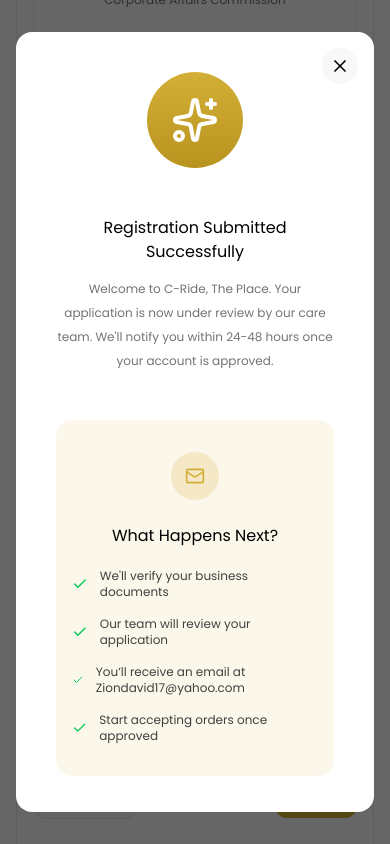
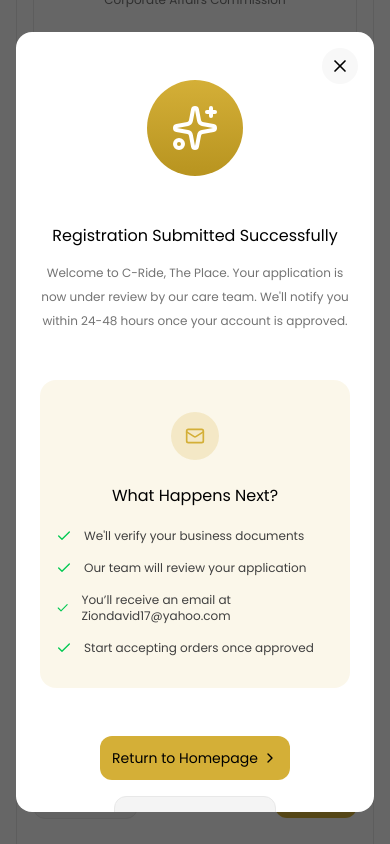
Before and after one commit to C-Ride-Albacorre/frontend-nextjs, a Next.js app: page /onboarding/business-document in a window 390 px wide. Both pictures are taken after a click on the button "Proceed". Shown: the part 396-1240 px from the top of the page. Built offline with nearby package versions, Linux system fonts and the light colour scheme.

Commit message:
Refactor ButtonPrevious and ButtonProceed components to accept className prop for improved styling flexibility; adjust layout in SuccessModal for better responsiveness

```diff
--- a/components/ui/buttons/button-previous.tsx
+++ b/components/ui/buttons/button-previous.tsx
@@ -5,14 +5,16 @@
 export default function ButtonPrevious({
   buttonText,
   href,
+  className,
 }: {
   buttonText: string;
   href: string;
+  className?: string;
 }) {
   return (
     <Link
       href={href}
-      className="px-3 py-3  lg:px-8 lg:py-4 bg-foreground-100 hover:bg-foreground-200 rounded-xl font-medium text-sm  cursor-pointer flex gap-1 md:gap-4 items-center justify-center border border-border"
+      className={`px-3 py-3  lg:px-8 lg:py-4 bg-foreground-100 hover:bg-foreground-200 rounded-xl font-medium text-sm  cursor-pointer flex gap-1 md:gap-4 items-center justify-center border border-border ${className}`}
     >
       <ChevronLeft size={16} />
       {buttonText}
--- a/components/ui/buttons/button-proceed.tsx
+++ b/components/ui/buttons/button-proceed.tsx
@@ -4,14 +4,16 @@
 export default function ButtonProceed({
   buttonText,
   href,
+  className,
 }: {
   buttonText: string;
   href: string;
+  className?: string;
 }) {
   return (
     <Link
       href={href}
-      className="px-3 py-3  lg:px-8 lg:py-4 bg-primary hover:bg-primary-hover rounded-xl font-medium text-sm  cursor-pointer flex gap-1 md:gap-4 items-center justify-center"
+      className={`px-3 py-3  lg:px-8 lg:py-4 bg-primary hover:bg-primary-hover rounded-xl font-medium text-sm  cursor-pointer flex gap-1 md:gap-4 items-center justify-center ${className}`}
     >
       {buttonText}
       <ChevronRight size={16} />
--- a/features/onboarding/components/success-modal.tsx
+++ b/features/onboarding/components/success-modal.tsx
@@ -12,7 +12,7 @@
 }) {
   return (
     <Modal isModalOpen={isModalOpen} onClose={onClose}>
-      <div className=" p-4 md:p-8 space-y-12 text-center">
+      <div className="py-6  md:py-8 space-y-12 text-center">
         <div className="w-24 h-24 rounded-full bg-linear-to-b from-primary to-[#B8941F] mx-auto flex items-center justify-center">
           <Stars size={48} className="text-white" />
         </div>
@@ -62,9 +62,17 @@
         </div>
 
         <div className="mt-12  flex flex-col md:flex-row items-center justify-between lg:justify-around gap-4">
-          <ButtonPrevious href="" buttonText="Contact Support" />
+          <ButtonPrevious
+            href=""
+            buttonText="Contact Support"
+            className="order-2 md:order-1"
+          />
 
-          <ButtonProceed href="/" buttonText="Return to Homepage" />
+          <ButtonProceed
+            href="/"
+            buttonText="Return to Homepage"
+            className="order-1 md:order-2"
+          />
         </div>
 
         <div className="py-6 border-t border-border ">
```
